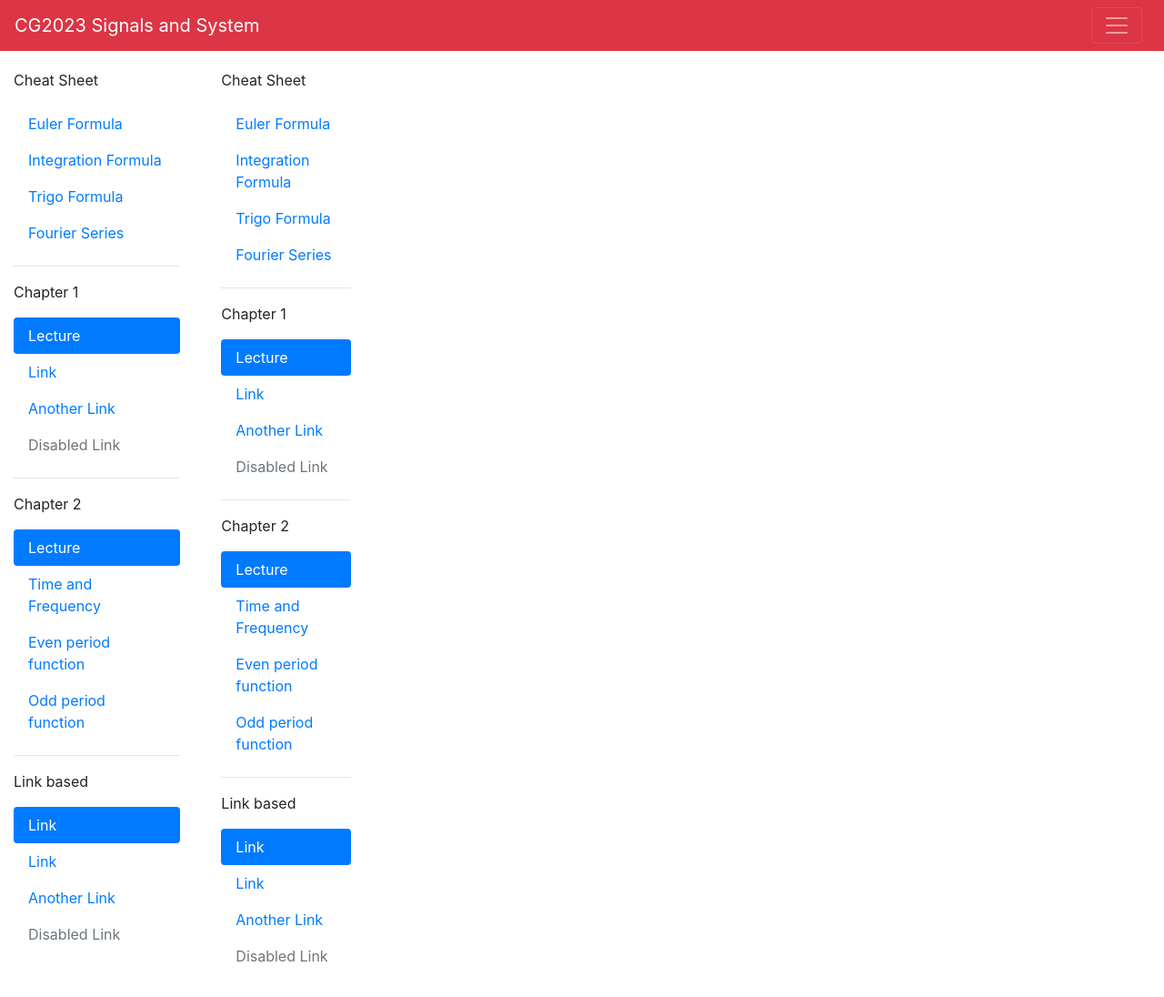
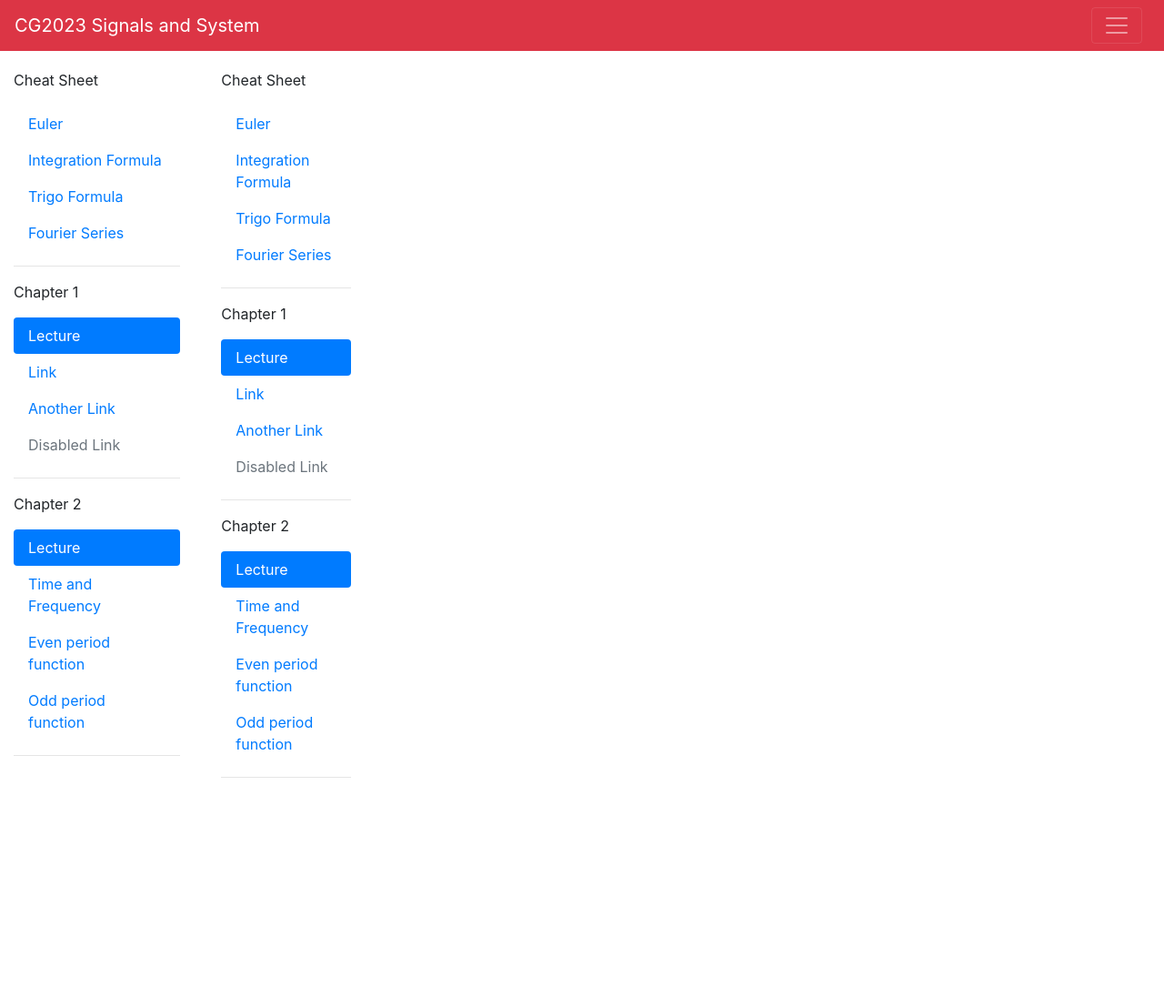
Before and after one commit to jitwei98/signals_template, a React (Create React App) app: page /jit/sidenav in a window 1280 px wide. Shown: the top 1096 px of the page at 91% size. After the commit the page ends 911 px from the top, so only its background shows below. Built offline with nearby package versions, Linux system fonts and the light colour scheme.

Commit message:
SideNav.js: Track active tabs and prevent rerendering of the same component

```diff
--- a/src/SideNav.js
+++ b/src/SideNav.js
@@ -1,5 +1,7 @@
 import React, { Component } from 'react';
 import { Nav, NavItem, NavLink } from 'reactstrap';
+// import { Link } from 'react-router-dom';
+import { NavLink as RRNavLink } from 'react-router-dom';
 
 class SideNav extends Component {
   constructor(props) {
@@ -19,20 +21,21 @@ class SideNav extends Component {
       <div className="col-lg-2" style={{textAlign: "left"}}>
         <p>Cheat Sheet</p>
         <Nav pills vertical>
-          <NavItem >
-            <NavLink href="/TH/Formula/Euler">Euler Formula</NavLink>
+          <NavItem>
+            <NavLink tag={RRNavLink} to="/TH/Formula/Euler">Euler</NavLink>
           </NavItem>
           <NavItem>
-            <NavLink href="/TH/Formula/Integration">Integration Formula</NavLink>
+            <NavLink tag={RRNavLink} to="/TH/Formula/Integration">Integration Formula</NavLink>
           </NavItem>
           <NavItem>
-            <NavLink href="/TH/Formula/Trigo">Trigo Formula</NavLink>
+            <NavLink tag={RRNavLink} to="/TH/Formula/Trigo">Trigo Formula</NavLink>
           </NavItem>
           <NavItem>
-            <NavLink href="/TH/Formula/FourierSeries">Fourier Series</NavLink>
+            <NavLink tag={RRNavLink} to="/TH/Formula/FourierSeries">Fourier Series</NavLink>
           </NavItem>
         </Nav>
         <hr />
+
         <p>Chapter 1</p>
         <Nav pills vertical>
           <NavLink href="/TH/Chapter1/lecture" active>Lecture</NavLink> <NavLink href="#">Link</NavLink> <NavLink href="#">Another Link</NavLink> <NavLink disabled href="#">Disabled Link</NavLink>
@@ -54,10 +57,6 @@ class SideNav extends Component {
           </NavItem>
         </Nav>
         <hr />
-        <p>Link based</p>
-        <Nav pills vertical>
-          <NavLink href="#" active>Link</NavLink> <NavLink href="#">Link</NavLink> <NavLink href="#">Another Link</NavLink> <NavLink disabled href="#">Disabled Link</NavLink>
-        </Nav>
       </div>
       );
 	}
```
